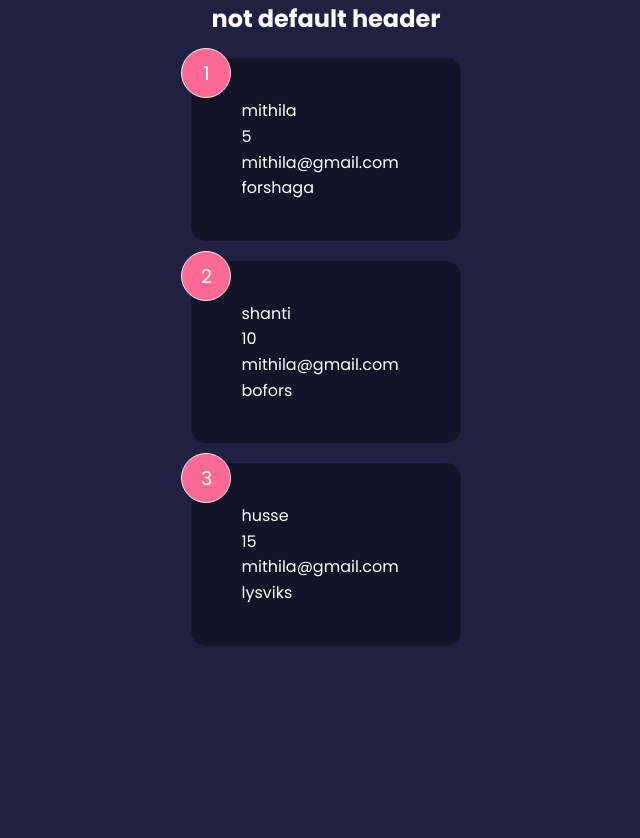
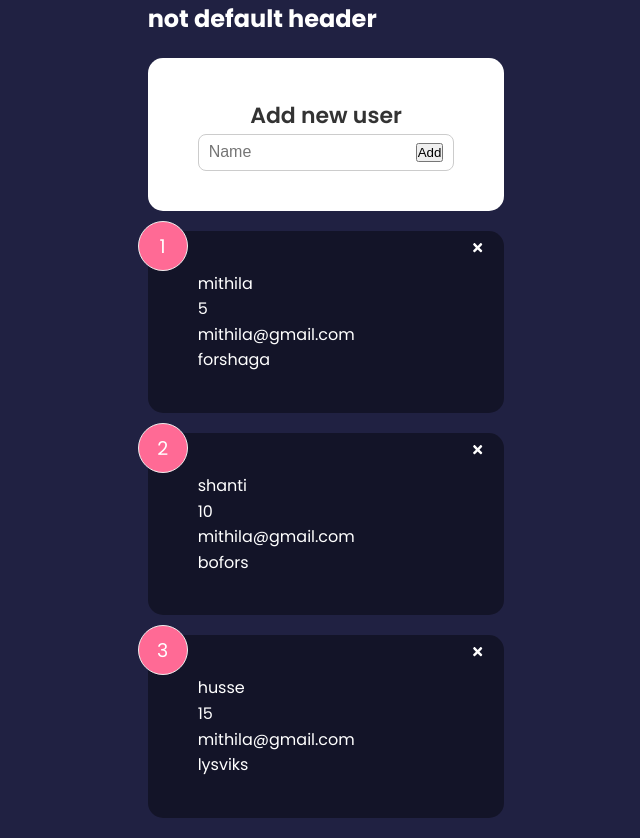
Before and after one commit to Mithila91/recruitment-application, a React (Create React App) app: page / in a window 1280 px wide. Shown: the whole page, without its empty margins (314-954 px from the left). Before the commit the page ends 800 px from the top, so only its background shows below. Built offline with nearby package versions, Linux system fonts and the light colour scheme.

Commit message:
[WIP]registering the state of input

```diff
--- a/package.json
+++ b/package.json
@@ -8,6 +8,7 @@
     "@testing-library/user-event": "^13.5.0",
     "react": "^17.0.2",
     "react-dom": "^17.0.2",
+    "react-icons": "^4.3.1",
     "react-scripts": "5.0.0",
     "web-vitals": "^2.1.4"
   },
--- a/src/App.js
+++ b/src/App.js
@@ -2,13 +2,23 @@ import { useState } from 'react'
 import Header from './components/Header'
 import FeedBackList from './components/FeedBackList'
 import FeedBackData from './data/dummyData'
+import FormInput from './components/FormInput'
 
 function App() {
   const [feedback, setFeedback] = useState(FeedBackData)
+
+  const deleteUser = (id) => {
+    //gives the array minus the user being deleted
+    setFeedback(feedback.filter((user) => user.id !== id))
+  }
+
   return (
     <>
       <Header text="not default header" />
-      <FeedBackList feedback={feedback} />
+      <div className="container">
+        <FormInput />
+        <FeedBackList feedback={feedback} handleDelete={deleteUser} />
+      </div>
     </>
   )
 }
--- a/src/components/FeedBackItem.jsx
+++ b/src/components/FeedBackItem.jsx
@@ -1,10 +1,14 @@
+import { FaTimes } from 'react-icons/fa'
 import PropTypes from 'prop-types'
 import Card from './shared/Card'
 
-export default function FeedBackItem({ item }) {
+export default function FeedBackItem({ item, handleDelete }) {
   return (
     <Card reverse={true}>
       <div className="num-display">{item.id}</div>
+      <button onClick={() => handleDelete(item.id)} className="close">
+        <FaTimes color="white" />
+      </button>
       <div className="text-display">{item.name}</div>
       <div className="text-display">{item.age}</div>
       <div className="text-display">{item.email}</div>
--- a/src/components/FeedBackList.jsx
+++ b/src/components/FeedBackList.jsx
@@ -1,7 +1,7 @@
 import PropTypes from 'prop-types'
 import FeedBackItem from './FeedBackItem'
 
-export default function FeedBackList({ feedback }) {
+export default function FeedBackList({ feedback, handleDelete }) {
   if (!feedback || feedback.length === 0) {
     return <p>No data</p>
   }
@@ -9,7 +9,7 @@ export default function FeedBackList({ feedback }) {
   return (
     <div className="feedback-list">
       {feedback.map((item) => (
-        <FeedBackItem key={item.id} item={item} />
+        <FeedBackItem key={item.id} item={item} handleDelete={handleDelete} />
       ))}
     </div>
   )
--- /dev/null
+++ b/src/components/FormInput.jsx
@@ -0,0 +1,33 @@
+import Card from './shared/Card'
+import { useState } from 'react'
+
+export default function FormInput() {
+  const [name, setName] = useState('')
+  // const [age, setAge] = useState(0)
+  // const [email, setEmail] = useState('')
+  // const [address, setAddress] = useState('')
+
+  const handleNameChange = (e) => {
+    setName(e.target.value)
+  }
+
+  return (
+    <div>
+      <Card>
+        <form>
+          <h2>Add new user</h2>
+          {/* add rating select component here */}
+          <div className="input-group">
+            <input
+              onChange={handleNameChange}
+              value={name}
+              type="text"
+              placeholder="Name"
+            />
+            <button type="submit">Add</button>
+          </div>
+        </form>
+      </Card>
+    </div>
+  )
+}
```
Also changed, not shown: src/components/FeedbackStats.jsx (added, +9 -0 lines), 1 other file (tests, documents, lock files or other folders).
